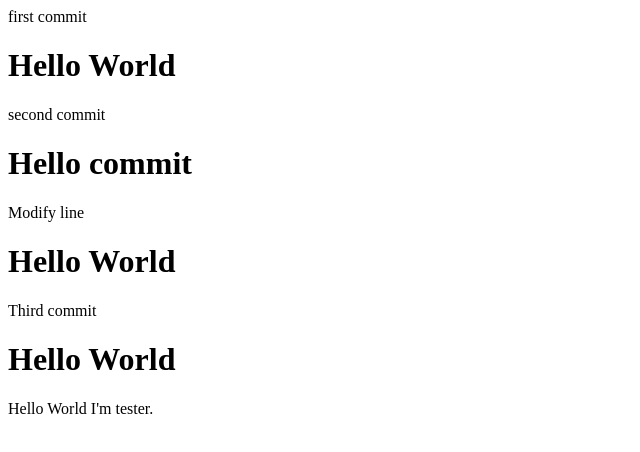
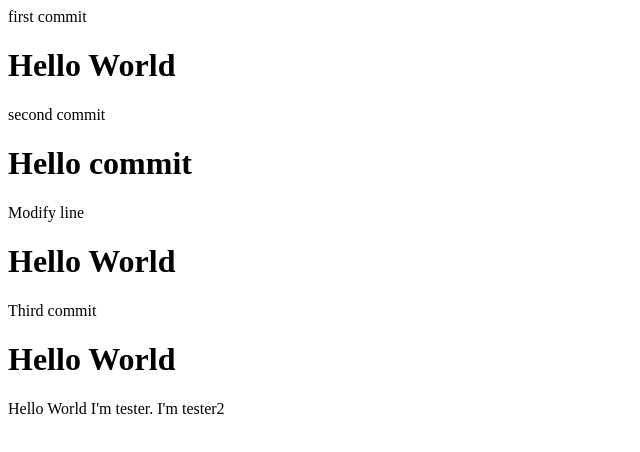
Before and after one commit to LiHye0521/HelloWorld, a plain HTML site: page index.html in a window 1280 px wide. Shown: the full height of the page, 0-640 px from the left. Drawn offline with Linux system fonts and the light colour scheme.

Commit message:
tester second commit

```diff
--- a/index.html
+++ b/index.html
@@ -19,6 +19,7 @@
 
     Hello World
     I'm tester.
+    I'm tester2
 
   </body>
 </html>
```
